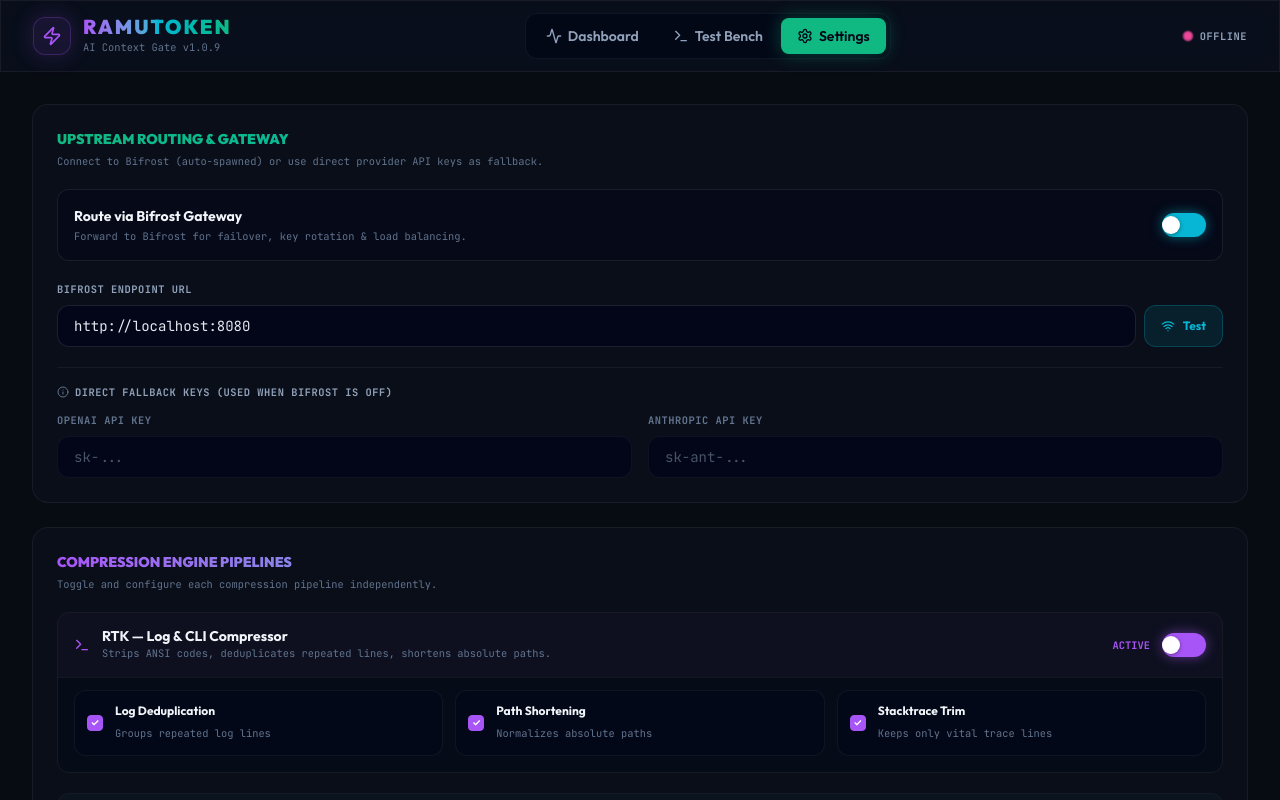
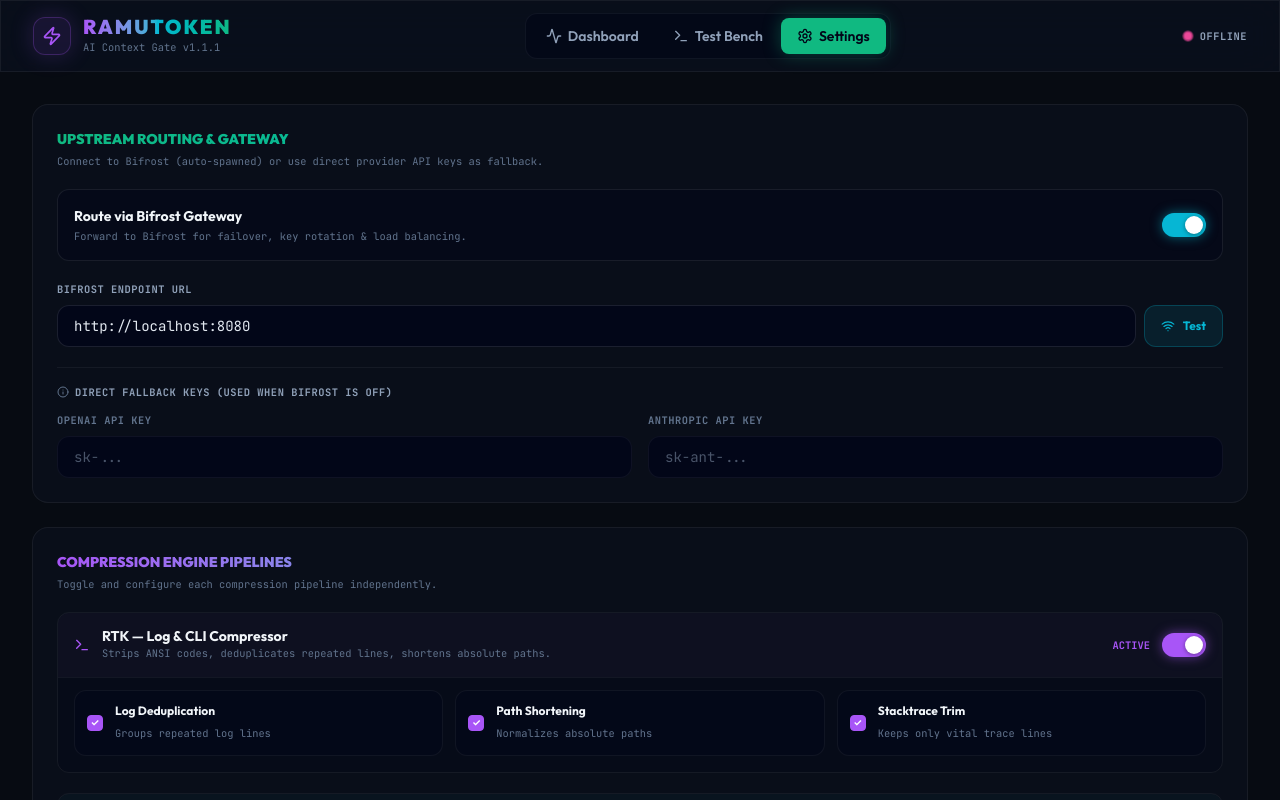
Before and after one commit to RudyCity/RamuToken, a React (Vite) app: page / in a window 1280 px wide. Both pictures are taken after a click on the button "Settings". Shown: the top 800 px of the page. Built offline with nearby package versions, Linux system fonts and the light colour scheme; no server answers.

Commit message:
fix: resolve UI toggle component not changing visually on click

```diff
--- a/package.json
+++ b/package.json
@@ -1,6 +1,6 @@
 {
   "name": "ramu-token",
-  "version": "1.1.0",
+  "version": "1.1.1",
   "description": "Token Converter and Compressor Proxy with Dashboard",
   "main": "server/index.ts",
   "type": "module",
--- a/src/App.tsx
+++ b/src/App.tsx
@@ -10,7 +10,7 @@ import DashboardTab from "./components/DashboardTab";
 import TestBenchTab from "./components/TestBenchTab";
 import SettingsTab from "./components/SettingsTab";
 
-const APP_VERSION = "1.0.9";
+const APP_VERSION = "1.1.1";
 
 export default function App() {
   const [activeTab, setActiveTab] = useState<"dashboard" | "testbench" | "settings">("dashboard");
--- a/src/components/SettingsTab.tsx
+++ b/src/components/SettingsTab.tsx
@@ -26,7 +26,7 @@ function Toggle({ checked, onChange, color = "#10b981", id }: ToggleProps) {
       role="switch"
       aria-checked={checked}
       onClick={onChange}
-      className="toggle-track"
+      className={`toggle-track ${checked ? "on" : "off"}`}
       style={checked ? { background: color, boxShadow: `0 0 12px ${color}88` } : {}}
     >
       <span className="toggle-thumb" />
```
Also changed, not shown: 1 other file (tests, documents, lock files or other folders).
